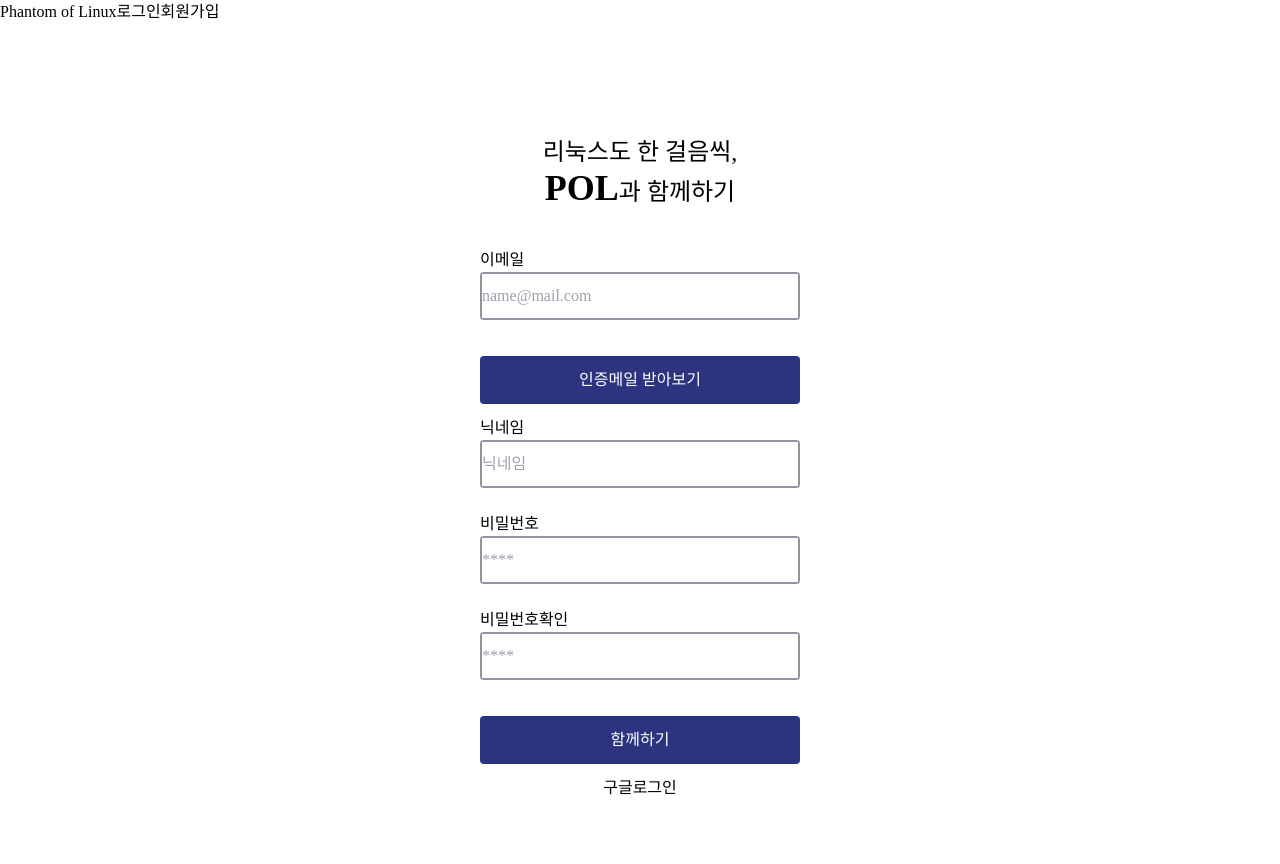
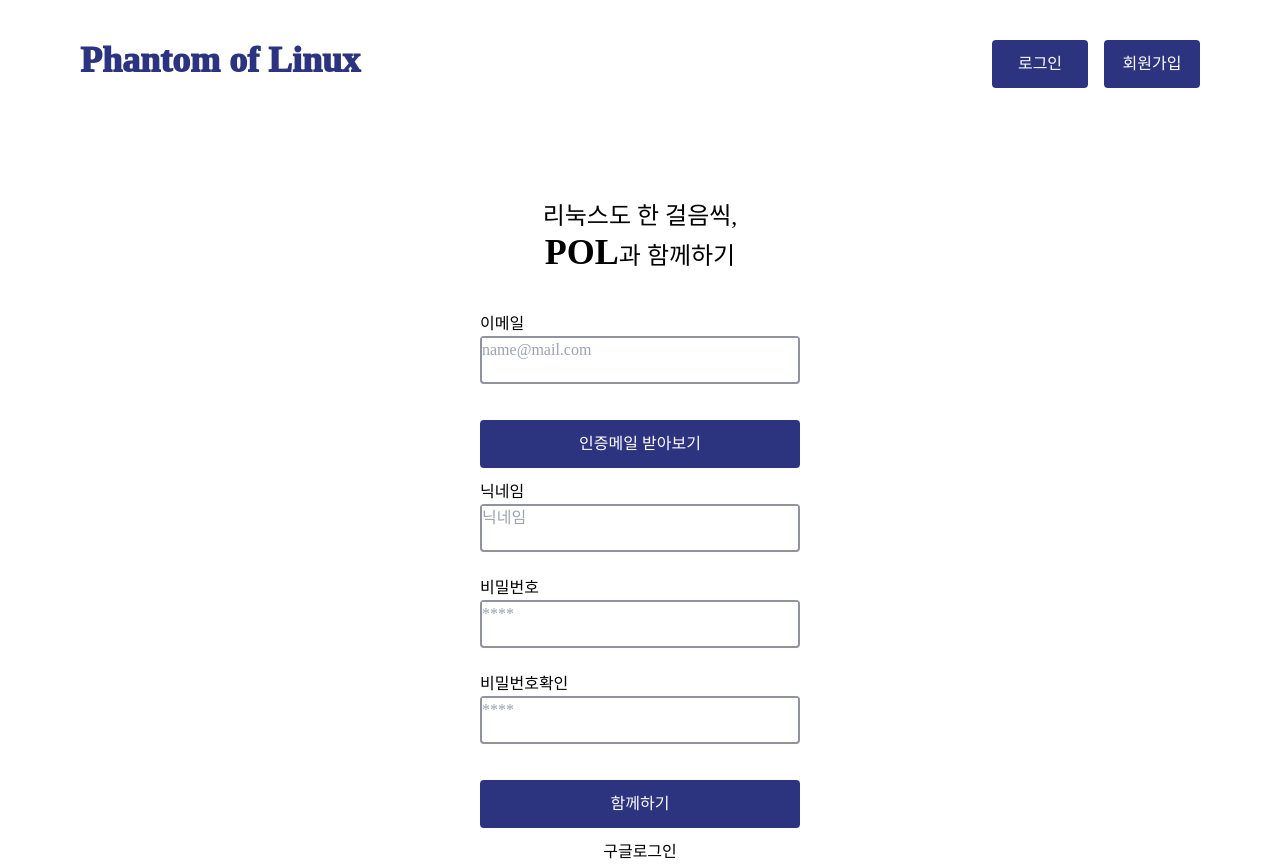
Before and after one commit to PhantomOfLINUX/POL_Front, a Next.js app: page /signup in a window 1280 px wide. Before the commit the page ends 800 px from the top, so only its background shows below. Built offline with nearby package versions, Linux system fonts and the light colour scheme; no server answers; a web font is replaced by a local one.

Commit message:
헤더 홈,버튼 디자인 수정

```diff
--- a/src/app/globals.css
+++ b/src/app/globals.css
@@ -21,12 +21,23 @@ body {
     @apply w-80 h-12 bg-thema-color text-white rounded my-3;
   }
   .loginSignUpInputContainer {
-    @apply flex w-80 h-12 bg-white rounded border-solid border-2 border-inputBorder-color;
+    @apply flex w-80 h-12 bg-white rounded border-solid border-2 border-inputBorder-color flex-col;
   }
   .loginSignUpInput {
     @apply w-full;
   }
+
+  .headerhomebtn{
+    @apply text-thema-color font-[1000] text-4xl ;
+  }
+  .headerloginbtn{
+    @apply w-24 h-12 bg-thema-color text-white rounded;
+  }
+  .headersignupbtn{
+    @apply w-24 h-12 bg-thema-color text-white rounded ;
+  }
 }
+
 
 /*
 border: 1px solid #90929E;
--- a/src/app/page.tsx
+++ b/src/app/page.tsx
@@ -4,7 +4,7 @@ import GoButton from "@/components/GoButton/GoButton";
 const Introduction = () => {
     return (
         <div>
-            Introduction test
+            Introduction
             <GoButton />
         </div>
     )
--- a/src/components/header/Header.tsx
+++ b/src/components/header/Header.tsx
@@ -4,10 +4,12 @@ import HeaderHomeBtn from "./HeaderHomeBtn";
 
 const Header = () => {
     return (
-        <header>
-            <HeaderHomeBtn/>
-            <HeaderLoginBtn/>
-            <HeaderSignUpBtn/>
+        <header className="flex w-full justify-between">
+            <HeaderHomeBtn />
+            <div className="flex">
+                <HeaderLoginBtn />
+                <HeaderSignUpBtn />
+            </div>
         </header>
     )
 }
--- a/src/components/header/HeaderHomeBtn.tsx
+++ b/src/components/header/HeaderHomeBtn.tsx
@@ -3,7 +3,7 @@ import Link from "next/link"
 
 const HeaderHomeBtn = () => {
     return (
-        <span>
+        <span className="text-thema-color font-[1000] text-4xl mt-10 ml-20">
             <Link href="/">Phantom of  Linux</Link>
         </span>
     )
--- a/src/components/header/HeaderLoginBtn.tsx
+++ b/src/components/header/HeaderLoginBtn.tsx
@@ -4,9 +4,11 @@ import Link from "next/link"
 
 const HeaderLoginBtn = () => {
     return (
-        <button type="button">
+
+        <button type="button" className="w-24 h-12 bg-thema-color text-white rounded mt-10 mr-4">
             <Link href="/login">로그인</Link>
         </button>
+
     )
 }
 
--- a/src/components/header/HeaderSignUpBtn.tsx
+++ b/src/components/header/HeaderSignUpBtn.tsx
@@ -3,7 +3,8 @@ import Link from "next/link"
 
 const HeaderSignUpBtn = () => {
     return (
-        <button type="button">
+
+        <button type="button" className="w-24 h-12 bg-thema-color text-white rounded mr-20 mt-10">
             <Link href="/signup">회원가입</Link>
         </button>
     )
```
